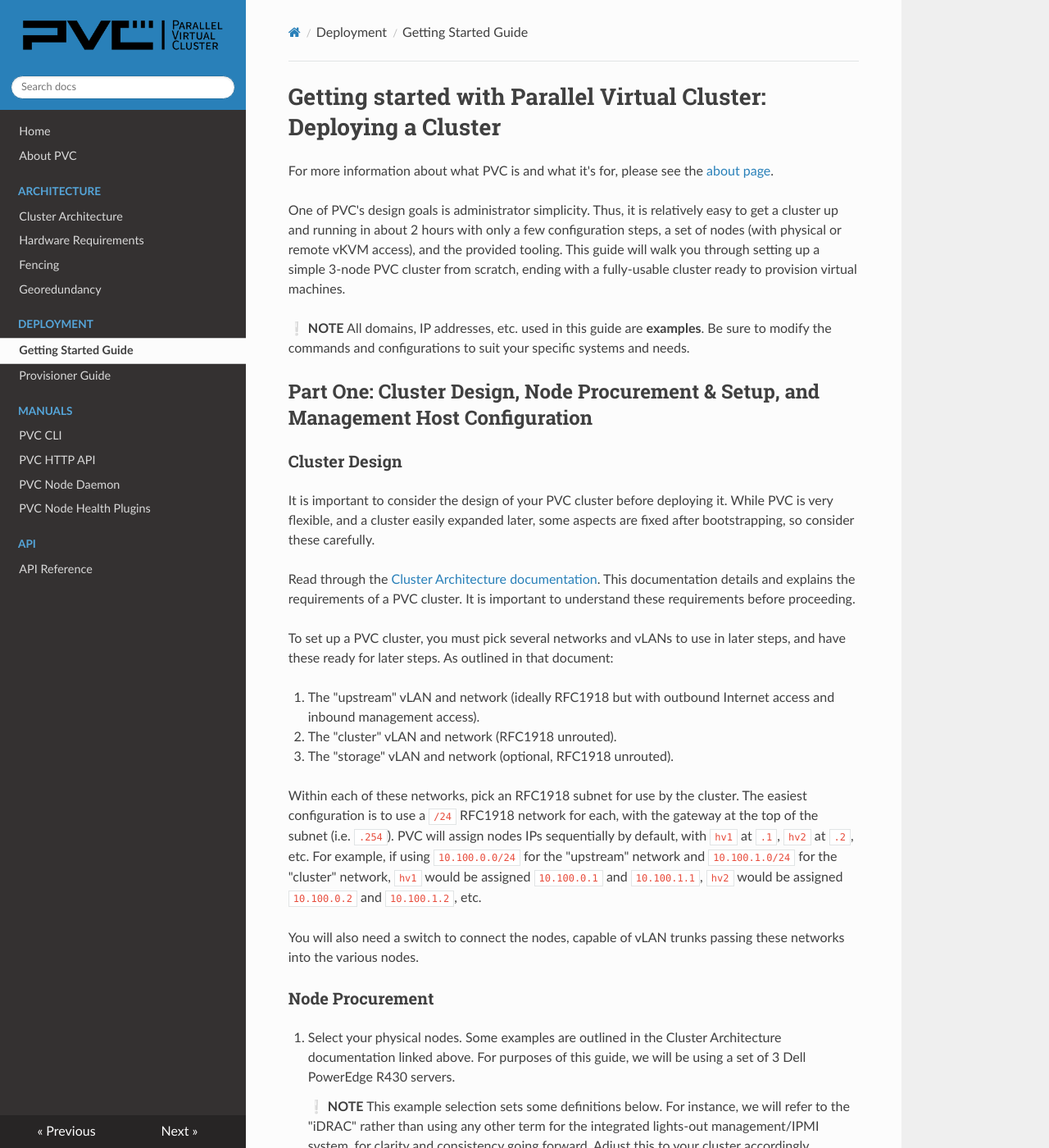
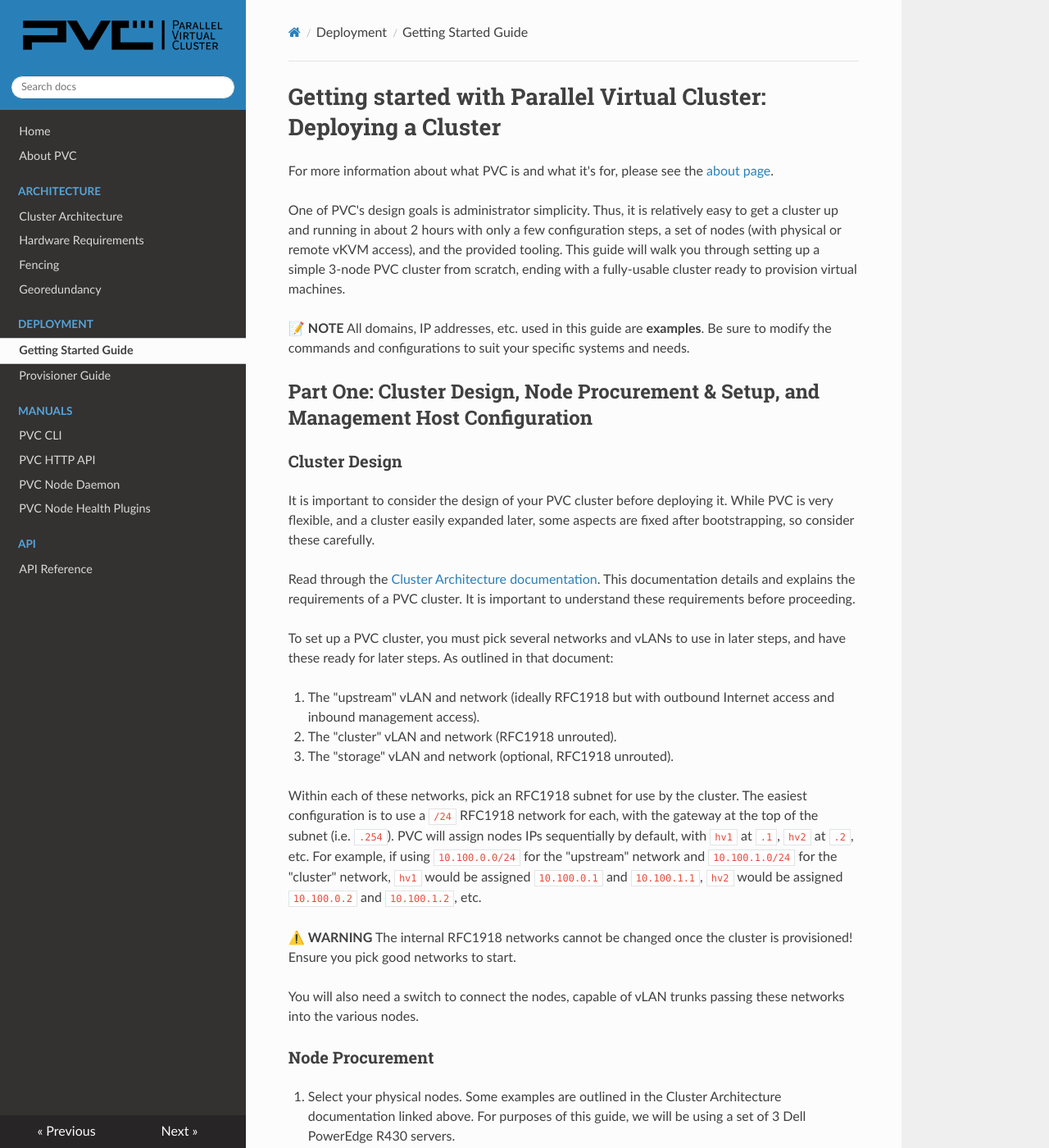
Before and after one commit to parallelvirtualcluster/docs, an MkDocs documentation site: the page built from docs/deployment/getting-started.md, in a window 1280 px wide and 1400 px high. Shown: the whole window at 82% size. Built offline with MkDocs 1.6.1, drawn with Linux system fonts in a browser that asks for light colours; nearby versions of some CDN libraries; some of the changed text lies outside the part shown.

Commit message:
Adjust emojis consistently and add net warning

````diff
--- a/docs/deployment/getting-started.md
+++ b/docs/deployment/getting-started.md
@@ -4,7 +4,7 @@
 
 One of PVC's design goals is administrator simplicity. Thus, it is relatively easy to get a cluster up and running in about 2 hours with only a few configuration steps, a set of nodes (with physical or remote vKVM access), and the provided tooling. This guide will walk you through setting up a simple 3-node PVC cluster from scratch, ending with a fully-usable cluster ready to provision virtual machines.
 
-❕ **NOTE** All domains, IP addresses, etc. used in this guide are **examples**. Be sure to modify the commands and configurations to suit your specific systems and needs.
+📝 **NOTE** All domains, IP addresses, etc. used in this guide are **examples**. Be sure to modify the commands and configurations to suit your specific systems and needs.
 
 ## Part One: Cluster Design, Node Procurement & Setup, and Management Host Configuration
 
@@ -24,13 +24,15 @@
 
 Within each of these networks, pick an RFC1918 subnet for use by the cluster. The easiest configuration is to use a `/24` RFC1918 network for each, with the gateway at the top of the subnet (i.e. `.254`). PVC will assign nodes IPs sequentially by default, with `hv1` at `.1`, `hv2` at `.2`, etc. For example, if using `10.100.0.0/24` for the "upstream" network and `10.100.1.0/24` for the "cluster" network, `hv1` would be assigned `10.100.0.1` and `10.100.1.1`, `hv2` would be assigned `10.100.0.2` and `10.100.1.2`, etc.
 
+⚠️ **WARNING** The internal RFC1918 networks cannot be changed once the cluster is provisioned! Ensure you pick good networks to start.
+
 You will also need a switch to connect the nodes, capable of vLAN trunks passing these networks into the various nodes.
 
 ### Node Procurement
 
 0. Select your physical nodes. Some examples are outlined in the Cluster Architecture documentation linked above. For purposes of this guide, we will be using a set of 3 Dell PowerEdge R430 servers.
 
-    ❕ **NOTE** This example selection sets some definitions below. For instance, we will refer to the "iDRAC" rather than using any other term for the integrated lights-out management/IPMI system, for clarity and consistency going forward. Adjust this to your cluster accordingly.
+    📝 **NOTE** This example selection sets some definitions below. For instance, we will refer to the "iDRAC" rather than using any other term for the integrated lights-out management/IPMI system, for clarity and consistency going forward. Adjust this to your cluster accordingly.
 
 ### Node Physical Setup
 
@@ -42,7 +44,7 @@
 
 0. Ensure that all data OSD disks are set to "non-RAID" mode, i.e. direct host pass-through. These disks should be exposed directly to the operating system unmolested.
 
-    ❕ **NOTE** Some RAID controllers, for instance HP "Smart" Array controllers, do not permit direct pass-through. While we do not recommend using such systems for PVC, you can work around this by creating single-disk RAID-0 volumes, though be aware that doing so will result in missing SMART data for the disks and potential instability. As outlined in the architecture documentation, avoid such systems if at all possible!
+    📝 **NOTE** Some RAID controllers, for instance HP "Smart" Array controllers, do not permit direct pass-through. While we do not recommend using such systems for PVC, you can work around this by creating single-disk RAID-0 volumes, though be aware that doing so will result in missing SMART data for the disks and potential instability. As outlined in the architecture documentation, avoid such systems if at all possible!
 
 ### Management Host Configuration
 
@@ -88,7 +90,7 @@
     $ sudo apt install pvc-client-cli
     ```
 
-    ❕ **NOTE** Valid `CODENAME` values for the above commands are: `bookworm`. Ubuntu codenames are not supported; use the latest Debian codename instead.
+    📝 **NOTE** Valid `CODENAME` values for the above commands are: `bookworm`. Ubuntu codenames are not supported; use the latest Debian codename instead.
 
 ## Part Two: Prepare your Ansible variables
 
@@ -107,13 +109,13 @@
         hv3.cluster2.mydomain.tld
 
 
-    ❕ **NOTE** The hostnames given here must be the actual reachable FQDNs of the hypervisor nodes in the "upstream" network; if they do not resolve in DNS, you can use the `ansible_host=` per-entry variable to set the IP address in the "upstream" network for each node.
+    📝 **NOTE** The hostnames given here must be the actual reachable FQDNs of the hypervisor nodes in the "upstream" network; if they do not resolve in DNS, you can use the `ansible_host=` per-entry variable to set the IP address in the "upstream" network for each node.
 
 0. In your local repository, enter the `group_vars` directory, and create a new directory for the cluster which matches the title (inside `[`/`]` square brackets) in the above `hosts` file. For example, `cluster1`.
 
 0. Copy the contents of the `default/` directory into the new directory. This will provide a convenient, well-documented reference for setting the various values below.
 
-     ❕ **NOTE** We will assume for this guide that you intend to use all PVC features, and will thus explain all features. While it is possible to exclude some, that is beyond the scope of this walk-through. If you wish to skip a particular feature (for example, CPU tuning or VM autobackups), simply skip that section.
+     📝 **NOTE** We will assume for this guide that you intend to use all PVC features, and will thus explain all features. While it is possible to exclude some, that is beyond the scope of this walk-through. If you wish to skip a particular feature (for example, CPU tuning or VM autobackups), simply skip that section.
 
 ### `base.yml`
 
@@ -121,7 +123,7 @@
 
 The `default` version of this file is well-commented, and should hopefully provide a good explanation of each option. The entire file is mirrored here for posterity:
 
-❕ **NOTE** Pay close attention to any "Use X to generate" comments; these are recommendations to use the program "X" to generate a value that must be filled.
+📝 **NOTE** Pay close attention to any "Use X to generate" comments; these are recommendations to use the program "X" to generate a value that must be filled.
 
     ---
     # The name of the Ansible cluster group, used to set file paths and determine hosts in the cluster
@@ -340,9 +342,9 @@
 
 The `default` version of this file is well-commented, and should hopefully provide a good explanation of each option. The entire file is mirrored here for posterity:
 
-❕ **NOTE** A large number of options in this file are commented out; you only need to uncomment these if you wish to change the specified default value.
+📝 **NOTE** A large number of options in this file are commented out; you only need to uncomment these if you wish to change the specified default value.
 
-❕ **NOTE** Pay close attention to any "Use X to generate" comments; these are recommendations to use the program "X" to generate a value that must be filled.
+📝 **NOTE** Pay close attention to any "Use X to generate" comments; these are recommendations to use the program "X" to generate a value that must be filled.
 
 Of special note is the `pvc_nodes` section. This must contain a listing of all nodes in the cluster. For most clusters, start only with the 3 (or 5 if a large cluster is planned) coordinator nodes, and add the remainder in later.
 
@@ -680,7 +682,7 @@
 
     ❔ **Why?** *Why not provide a pre-built ISO?* Debian can change frequently, both in terms of releases used for the live installer (we've gone through 3 since first creating PVC) and also just normal security updates. Plus the live ISO is relatively large (about 700MB), so distributing that would be a burden. Generating these on-demand, using the latest version of the script, is the best method to ensure it's up-to-date and ready for your system.
 
-    ❕ **NOTE** The output file will be dated, for example `pvc-installer_2024-09-05_amd64.iso`.
+    📝 **NOTE** The output file will be dated, for example `pvc-installer_2024-09-05_amd64.iso`.
 
 0. Mount the generated ISO onto your nodes. This can be accomplished in several ways, depending on what your server supports; choose the one that makes the most sense for your environment.
 
@@ -704,7 +706,7 @@
 
     c. For networking, during this initial state we only need a single interface to get basic connectivity and prepare for Ansible. Generally speaking, setup and bootstrapping is easier if you have a dedicated "setup" NIC in a network directly reachable by your management host ("upstream" or another network), then allow the `pvc-ansible` system to configure the "main" interfaces from there. If this is not possible, you can configure both a bond and a vLAN on top during the installer to pre-configure your "upstream" interface. You can use either DHCP (if you are using a dedicated "setup" network) or a static IP (if you are directly configuring the "upstream" network now).
 
-        ❕ **NOTE** The installer won't proceed until networking is up. If you need to stop and troubleshoot, you can launch another virtual console using Ctrl+Alt+F2 or similar, cancel the installer script, and interrogate the installer environment in more detail.
+        📝 **NOTE** The installer won't proceed until networking is up. If you need to stop and troubleshoot, you can launch another virtual console using Ctrl+Alt+F2 or similar, cancel the installer script, and interrogate the installer environment in more detail.
 
     d. For the Debian configuration, you can choose a specific mirror if you wish, but otherwise the defaults are recommended. If you require any additional packages for the system to boot (e.g. firmware, drivers, etc.), ensure you list them in the additional packages step.
 
@@ -746,7 +748,7 @@
     $ export PVC_CLUSTER="cluster1"
     ```
 
-    ❕ **NOTE** It is fully possible to administer the cluster from the nodes themselves via SSH should you so choose, to avoid requiring the PVC client on your local machine.
+    📝 **NOTE** It is fully possible to administer the cluster from the nodes themselves via SSH should you so choose, to avoid requiring the PVC client on your local machine.
 
 ## Part Five - Configuring the Ceph storage cluster
 
@@ -784,9 +786,9 @@
     $ pvc storage osd add --weight 1.0 pvchv3 /dev/sdc
     ```
 
-    ❕ **NOTE** On the CLI, the `--weight` argument is optional, and defaults to `1.0`. In the API, it must be specified explicitly, but the CLI sets a default value. OSD weights determine the relative amount of data which can fit onto each OSD. Under normal circumstances, you would want all OSDs to be of identical size, and hence all should have the same weight. If your OSDs are instead different sizes, the weight should be proportional to the size, e.g. `1.0` for a 100GB disk, `2.0` for a 200GB disk, etc. For more details, see the [Cluster Architecture](/cluster-architecture) and Ceph documentation.
+    📝 **NOTE** On the CLI, the `--weight` argument is optional, and defaults to `1.0`. In the API, it must be specified explicitly, but the CLI sets a default value. OSD weights determine the relative amount of data which can fit onto each OSD. Under normal circumstances, you would want all OSDs to be of identical size, and hence all should have the same weight. If your OSDs are instead different sizes, the weight should be proportional to the size, e.g. `1.0` for a 100GB disk, `2.0` for a 200GB disk, etc. For more details, see the [Cluster Architecture](/cluster-architecture) and Ceph documentation.
 
-    ❕ **NOTE** You can add OSDs in any order you wish, for instance you can add the first OSD to each node and then add the second to each node, or you can add all nodes' OSDs together at once like the example. This ordering does not affect the cluster in any way.
+    📝 **NOTE** You can add OSDs in any order you wish, for instance you can add the first OSD to each node and then add the second to each node, or you can add all nodes' OSDs together at once like the example. This ordering does not affect the cluster in any way.
 
 0. Verify that the OSDs were successfully added and are functional (`up` and `in`):
 
@@ -800,7 +802,7 @@
     $ pvc storage pool add <name> <placement_groups>
     ```
 
-    ❕ **NOTE** Ceph placement groups are a complex topic; as a general rule it's easier to grow than shrink, so start small and grow as your cluster grows. The following are some good starting numbers for 3-node clusters, though the Ceph documentation and the [Ceph placement group calculator](https://ceph.com/pgcalc/) are advisable for anything more complex. There is a trade-off between CPU usage and the number of total PGs for all pools in the cluster, with more PGs meaning more CPU usage.
+    📝 **NOTE** Ceph placement groups are a complex topic; as a general rule it's easier to grow than shrink, so start small and grow as your cluster grows. The following are some good starting numbers for 3-node clusters, though the Ceph documentation and the [Ceph placement group calculator](https://ceph.com/pgcalc/) are advisable for anything more complex. There is a trade-off between CPU usage and the number of total PGs for all pools in the cluster, with more PGs meaning more CPU usage.
 
     * 3-6 OSDs total: 64 PGs (1 pool) or 32 PGs (2 or more pools, each)
     * 9+ OSDs total: 128 PGs (1 pool) or 64 PGs (2 or more pools, each)
@@ -811,7 +813,7 @@
     $ pvc storage pool add vms 128
     ```
 
-    ❕ **NOTE** As detailed in the [cluster architecture documentation](/cluster-architecture), you can also set a custom replica configuration for each pool if the default of 3 replica copies with 2 minimum copies is not acceptable. See `pvc storage pool add -h` or that document for full details.
+    📝 **NOTE** As detailed in the [cluster architecture documentation](/cluster-architecture), you can also set a custom replica configuration for each pool if the default of 3 replica copies with 2 minimum copies is not acceptable. See `pvc storage pool add -h` or that document for full details.
 
 0. Verify that the pool was successfully added:
 
@@ -837,9 +839,9 @@
         $ pvc network add 200 --type bridged --description my-bridged-network
         ```
 
-    ❕ **NOTE** Network descriptions cannot contain spaces or special characters; keep them short, sweet, and dash or underscore delimited.
+    📝 **NOTE** Network descriptions cannot contain spaces or special characters; keep them short, sweet, and dash or underscore delimited.
 
-    ❕ **NOTE** At least one `managed` network with DHCP support will be required to use the PVC provisioner functionality.
+    📝 **NOTE** At least one `managed` network with DHCP support will be required to use the PVC provisioner functionality.
 
 0. Verify that the network(s) were successfully added:
 
````
Also changed, not shown: docs/architecture/cluster-architecture.md (+4 -4 lines), docs/deployment/provisioner.md (+2 -2 lines), docs/manuals/daemon.md (+1 -1 lines).
